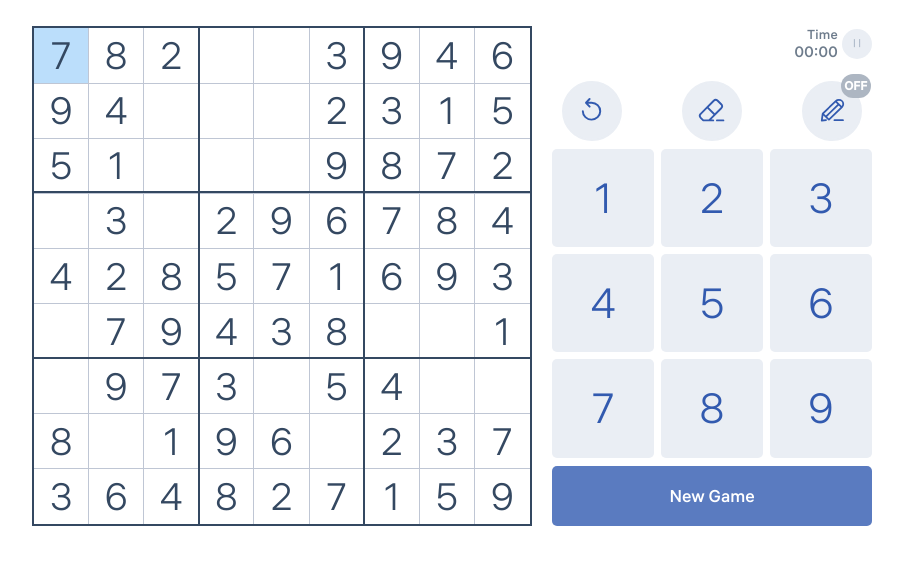
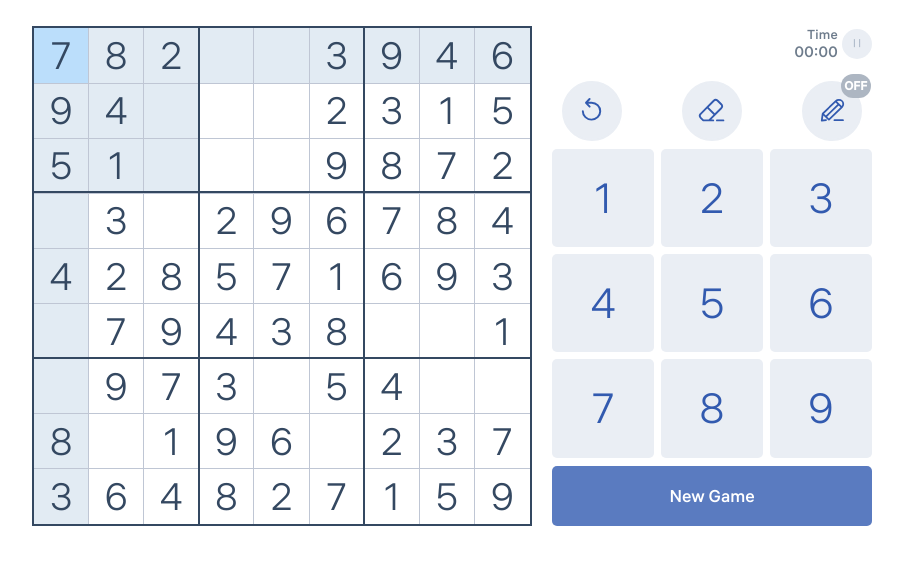
Before and after one commit to Katrincik9/SudokuReact, a React (Vite) app: page / in a window 1280 px wide. Shown: the top 564 px of the page, without its empty margins (188-1091 px from the left). Built offline with nearby package versions, Linux system fonts and the light colour scheme.

Commit message:
feat: add adjacent cells highlight

```diff
--- a/src/App.css
+++ b/src/App.css
@@ -76,12 +76,16 @@ body {
   font-size: clamp(32px, 3.5vw, 38px);
 }
 
+.board-cell.entered {
+  color: var(--numberColor);
+}
+
+.board-cell.highlighted {
+  background-color: #e2ebf3;
+}
+
 .board-cell.selected {
   background-color: var(--selectedCellColor);
-}
-
-.board-cell.entered {
-  color: var(--numberColor);
 }
 
 .cell-notes {
--- a/src/Board.tsx
+++ b/src/Board.tsx
@@ -23,8 +23,18 @@ function Cell({cell, row, column} : {cell : CellData; row : number; column : num
   const selectedCell = cellContext.selectedCell
   const handleCellClick = cellContext.handleCellClick
   const isSelected = selectedCell.row === row && selectedCell.column === column
+  const isSameRow = selectedCell.row === row
+  const isSameColumn = selectedCell.column === column
+  const isSameBox = Math.floor(row / 3) === Math.floor(selectedCell.row / 3)
+    && Math.floor(column/ 3) === Math.floor(selectedCell.column/ 3)
+  const className = [
+    "board-cell",
+    isSelected && "selected",
+    (isSameRow || isSameColumn || isSameBox) && "highlighted",
+    isEntered && "entered",
+  ].filter(Boolean).join(" ")
   return (
-    <div className={"board-cell " + (isSelected ? "selected " : "") + (isEntered ? "entered" : "")} onClick={() => handleCellClick(row, column)}>
+    <div className={className} onClick={() => handleCellClick(row, column)}>
       {cell.value !== null ? (
         <div className="cell-value">{cell.value}</div>
       ) : (
```
